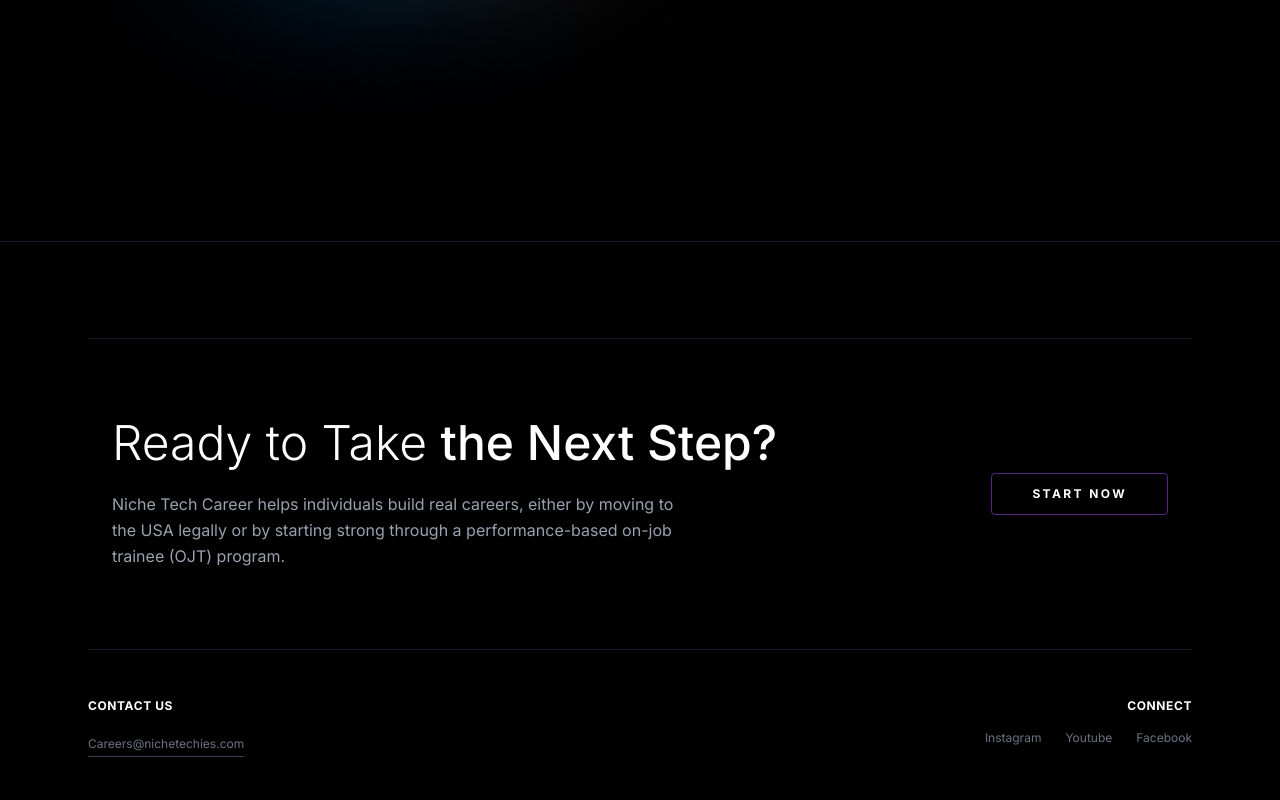
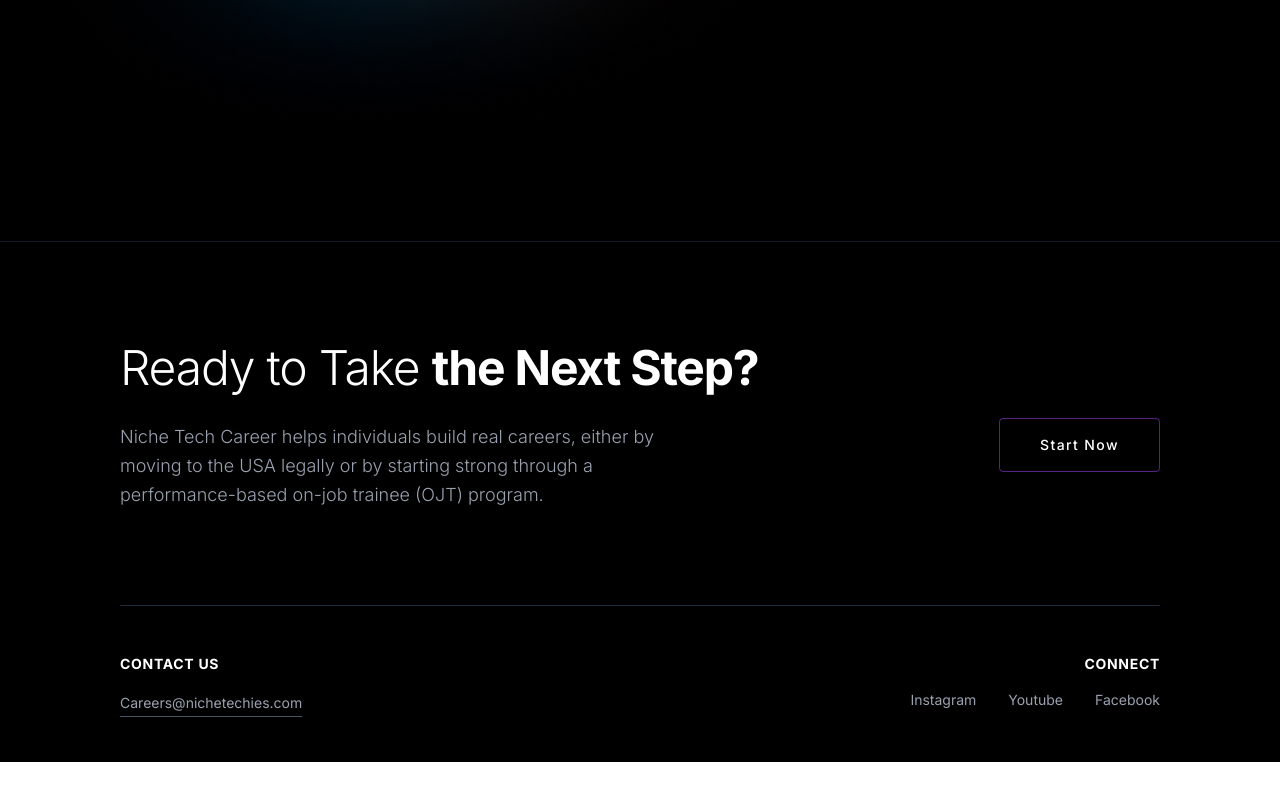
Before and after one commit to PrasobhPS/niche, a React (Vite) app in the folder frontend/: page / in a window 1280 px wide. Shown: the part 4384-5184 px from the top of the page. After the commit the page ends 5146 px from the top, so only its background shows below. Built offline with nearby package versions, Linux system fonts and the light colour scheme.

Commit message:
refactor: update Footer component layout, styling, and text content.

```diff
--- a/frontend/src/components/Footer.jsx
+++ b/frontend/src/components/Footer.jsx
@@ -4,48 +4,45 @@
 
 const Footer = () => {
     return (
-        <footer className="bg-black text-white pt-24 pb-12 border-t border-gray-900">
-            <div className="container mx-auto px-6 max-w-6xl">
+        <footer className="bg-black text-white w-full border-t border-gray-900 font-sans">
+            <div className="container mx-auto px-6 max-w-[1440px]" style={{ paddingInline: '120px' }}>
                 {/* CTA Section */}
-                <section className="bg-black py-20 border-t border-gray-900">
-                    <div className="container mx-auto px-6 max-w-7xl">
-                        <div className="flex flex-col md:flex-row justify-between items-center bg-black">
-                            <div className="mb-8 md:mb-0 max-w-2xl">
-                                <h2 className="text-4xl md:text-5xl font-light text-white mb-6">
-                                    Ready to Take <span className="font-medium text-white">the Next Step?</span>
+                <div className="py-24 flex flex-col md:flex-row justify-between items-start">
+                    <div className="mb-10 md:mb-0" style={{ maxWidth: '742px' }}>
+                        <h2 className="text-5xl md:text-5xl font-light text-white mb-2 tracking-tight leading-tight">
+                            Ready to Take <span className="font-bold text-white">the Next Step?</span>
                         </h2>
-                                <p className="text-gray-400 text-sm md:text-base leading-relaxed max-w-xl">
+                        <p className="text-gray-400 text-lg leading-relaxed mt-6 font-light max-w-xl">
                             Niche Tech Career helps individuals build real careers, either by moving to the USA legally or by starting strong through a performance-based on-job trainee (OJT) program.
                         </p>
                     </div>
-                            <div>
-                                <div className="mt-10 md:mt-0">
+                    <div className="mt-4 md:mt-20">
                         <Link
                             to="/contact"
-                                        className="inline-block border border-purple-500/50 hover:border-purple-500 text-white px-10 py-3 text-xs font-bold tracking-[0.2em] transition-all uppercase rounded-sm whitespace-nowrap"
+                            className="inline-block border border-purple-500/50 hover:border-purple-500 text-white px-10 py-4 text-sm font-medium tracking-widest transition-all rounded-sm whitespace-nowrap"
                         >
                             Start Now
                         </Link>
                     </div>
                 </div>
-                        </div>
-                    </div>
-                </section>
+
+                {/* Divider */}
+                <div className="w-full h-px bg-gray-800"></div>
 
                 {/* Bottom Links */}
-                <div className="border-t border-gray-900 pt-12 flex flex-col md:flex-row justify-between items-start gap-12 md:gap-0">
+                <div className="py-12 flex flex-col md:flex-row justify-between items-start gap-12 md:gap-0">
                     <div>
-                        <h4 className="text-white font-bold mb-4 uppercase tracking-wider text-xs">Contact US</h4>
-                        <a href="mailto:Careers@nichetechies.com" className="text-gray-500 hover:text-white transition-colors text-xs underline decoration-gray-700 underline-offset-8">
+                        <h4 className="text-white font-bold mb-4 uppercase tracking-wider text-sm">Contact US</h4>
+                        <a href="mailto:Careers@nichetechies.com" className="text-gray-400 hover:text-white transition-colors text-sm underline decoration-gray-600 underline-offset-8">
                             Careers@nichetechies.com
                         </a>
                     </div>
                     <div className="flex flex-col md:items-end">
-                        <h4 className="text-white font-bold mb-4 uppercase tracking-wider text-xs">Connect</h4>
-                        <div className="flex gap-6">
-                            <a href="#" className="text-gray-500 hover:text-white transition-colors text-xs decoration-transparent underline underline-offset-4 hover:decoration-white">Instagram</a>
-                            <a href="#" className="text-gray-500 hover:text-white transition-colors text-xs decoration-transparent underline underline-offset-4 hover:decoration-white">Youtube</a>
-                            <a href="#" className="text-gray-500 hover:text-white transition-colors text-xs decoration-transparent underline underline-offset-4 hover:decoration-white">Facebook</a>
+                        <h4 className="text-white font-bold mb-4 uppercase tracking-wider text-sm">Connect</h4>
+                        <div className="flex gap-8">
+                            <a href="#" className="text-gray-400 hover:text-white transition-colors text-sm decoration-transparent underline underline-offset-4 hover:decoration-white">Instagram</a>
+                            <a href="#" className="text-gray-400 hover:text-white transition-colors text-sm decoration-transparent underline underline-offset-4 hover:decoration-white">Youtube</a>
+                            <a href="#" className="text-gray-400 hover:text-white transition-colors text-sm decoration-transparent underline underline-offset-4 hover:decoration-white">Facebook</a>
                         </div>
                     </div>
                 </div>
```
Lines whose indentation alone changed are shown as unchanged.
